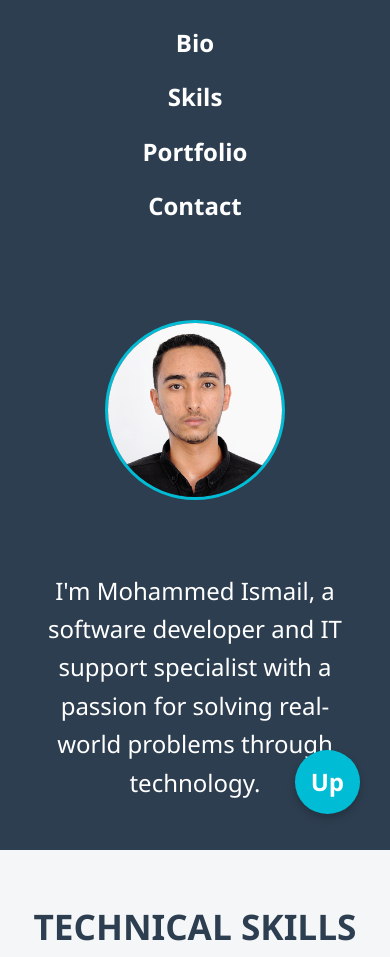
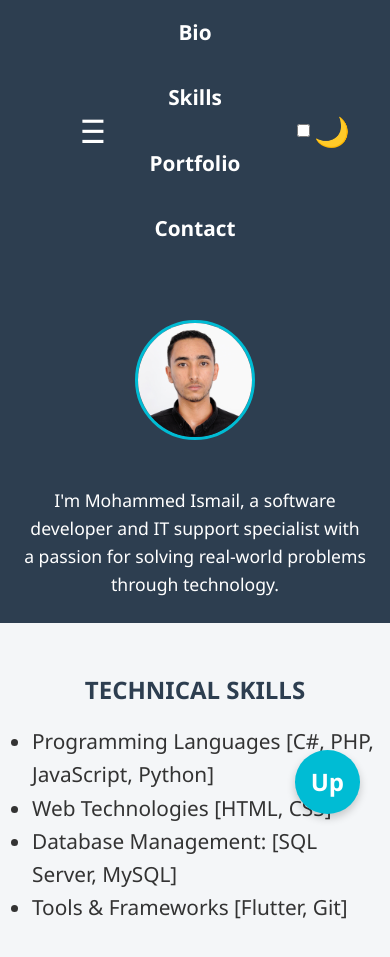
Before and after one commit to MohamedOmarAbdulkhalik/portfolio, a plain HTML site: page index.html in a window 390 px wide. Shown: the top 957 px of the page. Drawn offline with Linux system fonts and the light colour scheme.

Commit message:
feat(page): make page responsive

```diff
--- a/CSS/style.css
+++ b/CSS/style.css
@@ -9,7 +9,10 @@
       background-color: #f4f6f8;
       color: #333;
       line-height: 1.6;
+      font-size: 1rem;
     }
+
+
 
     header {
       background-color: #2d3e50;
@@ -20,13 +23,36 @@
     }
 
     nav {
-      background-color: #2d3e50;
-      color: white;
+      background-color: var(--nav-bg, #2d3e50);
+      color: var(--nav-color, white);
       position: fixed;
-      padding: 1.5rem 1rem;
-      display: block;
-      width: -webkit-fill-available;
+      width: 100%;
+      top: 0;
+      left: 0;
+      padding: 1rem 1.5rem;
+      display: flex;
+      justify-content: center;
+      z-index: 1000;
+    }
 
+    .nav-container {
+      width: 100%;
+      max-width: 1200px;
+      display: flex;
+      align-items: center;
+      justify-content: center;
+      position: relative;
+    }
+
+    .nav-menu {
+      list-style: none;
+      display: flex;
+      gap: 2rem;
+      font-weight: bold;
+      font-size: 1.5rem;
+      margin: 0;
+      padding: 0;
+      transition: max-height 0.3s ease-in-out;
     }
 
     nav ul {
@@ -38,20 +64,52 @@
       flex-wrap: wrap;
     }
 
-    nav li {
+    .nav-menu li {
       cursor: pointer;
-      font-weight: bold;
       transition: color 0.3s;
-      font-size: 1.5rem;
     }
 
-    nav li:hover {
+    .nav-menu li:hover {
+      color: #00bcd4;
+    }
+
+
+
+    .hamburger-icon {
+      font-size: 2rem;
+      cursor: pointer;
+      position: absolute;
+      left: 3.5rem;
+      user-select: none;
+    }
+
+    .dark-toggle {
+      font-size: 2rem;
+      cursor: pointer;
+      position: absolute;
+      right: 3.5rem;
+      user-select: none;
+    }
+
+    .dark-toggle-label {
+      font-size: 1.8rem;
+      cursor: pointer;
+      user-select: none;
+      position: absolute;
+      right: 1rem;
+      color: var(--nav-color);
+      transition: color 0.3s;
+    }
+
+    .dark-toggle-label:hover {
       color: #00bcd4;
     }
 
     .img img {
-      width: 180px;
-      height: 180px;
+      width: 100%;
+      max-width: 180px;
+      /* الحد الأقصى للحجم */
+      height: auto;
       border-radius: 50%;
       object-fit: cover;
       border: 3px solid #00bcd4;
@@ -62,8 +120,11 @@
       max-width: 600px;
       margin: 1rem auto;
       font-size: 1.5rem;
+      /* 24px */
       padding: 3rem;
     }
+
+
 
     main {
       padding: 2rem 1rem;
@@ -74,11 +135,13 @@
       margin-bottom: 3rem;
     }
 
+
     h2 {
+      font-size: 2.2rem;
+      /* 35.2px */
       text-align: center;
       color: #2d3e50;
       margin-bottom: 1rem;
-      font-size: 2.2rem;
     }
 
     .skills ul {
@@ -106,9 +169,9 @@
       padding: 0 1rem;
     }
 
-
     .pics img {
-      width: 370px;
+      width: 100%;
+      max-width: 370px;
       height: auto;
       border-radius: 8px;
       box-shadow: 0 2px 5px rgba(0, 0, 0, 0.1);
@@ -214,6 +277,7 @@
     }
 
     @media (max-width: 600px) {
+
       .certificate,
       .testimonial {
         padding: 1rem;
@@ -293,3 +357,42 @@ Go top button
         padding: 0.6rem 1.5rem;
       }
     }
+
+    @media (max-width: 600px) {
+      .img img {
+        max-width: 120px;
+      }
+
+      .pics img {
+        max-width: 90%;
+      }
+    }
+
+
+
+    @media (max-width: 1024px) {
+      .bio p {
+        font-size: 1.3rem;
+        padding: 2rem;
+      }
+
+      h2 {
+        font-size: 1.8rem;
+      }
+    }
+
+    @media (max-width: 600px) {
+      body {
+        font-size: 0.9rem;
+        /* حوالي 14.4px */
+      }
+
+      .bio p {
+        font-size: 1.1rem;
+        padding: 1.5rem;
+      }
+
+      h2 {
+        font-size: 1.5rem;
+      }
+    }
--- a/index.html
+++ b/index.html
@@ -9,14 +9,23 @@
 </head>
 
 <body id="top">
+
+
    <header>
   <nav>
-            <ul>
+    <div class="nav-container">
+      <div class="hamburger-icon" aria-label="Navigation menu">☰</div>
+      <ul class="nav-menu">
         <li>Bio</li>
-                <li>Skils</li>
+        <li>Skills</li>
         <li>Portfolio</li>
         <li>Contact</li>
       </ul>
+
+      <!-- زر الوضع الداكن -->
+      <input type="checkbox" id="dark-toggle" class="dark-toggle" />
+      <label for="dark-toggle" class="dark-toggle-label" aria-label="Toggle dark mode">🌙</label>
+    </div>
   </nav>
           <div class="img">
             <img src="images/MyPhoto.jpg" alt="">
@@ -26,8 +35,6 @@
                 solving real-world problems through technology.</p>
         </div>
 </header>
-
-
     <main>
         <section class="skills">
             <h2>TECHNICAL SKILLS</h2>
```
Lines whose indentation alone changed are shown as unchanged.
